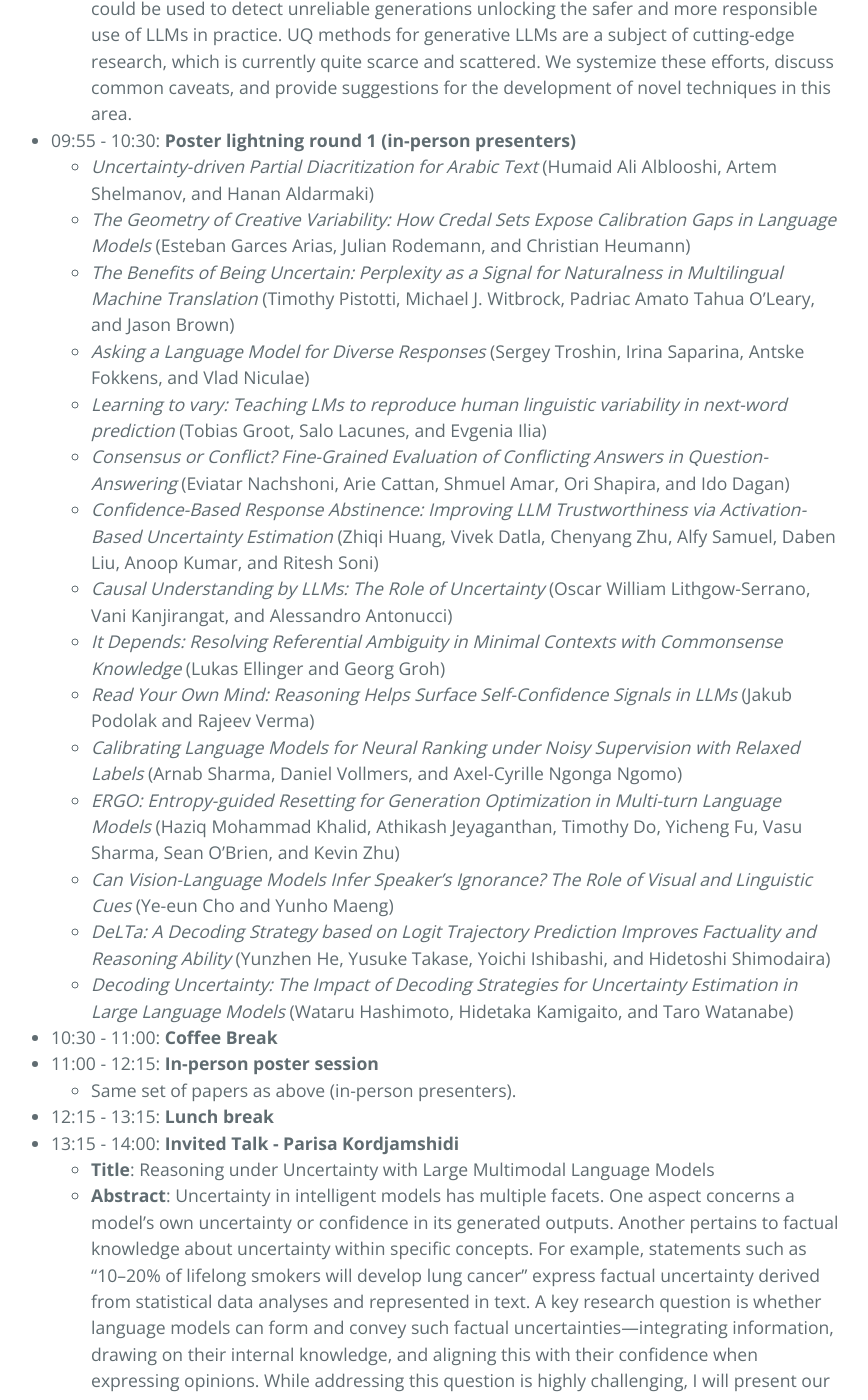
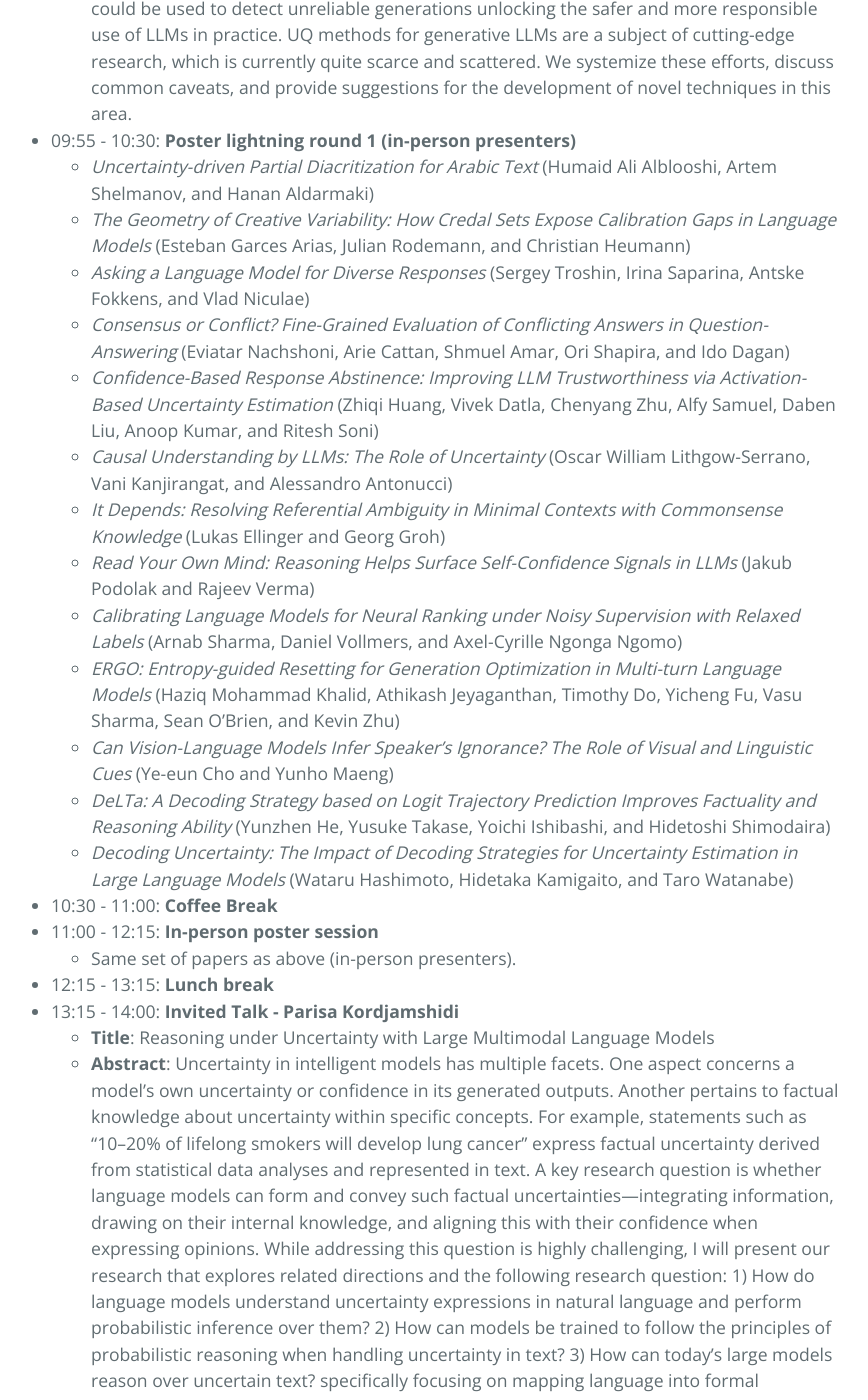
Before and after one commit to uncertainlp/uncertainlp.github.io, a Jekyll site: the page built from program.md, in a window 1280 px wide and 1400 px high, scrolled down 1220 px. Shown: the whole window, without its empty margins (213-1081 px from the left). Built offline with Jekyll 4.4.1, drawn with Linux system fonts in a browser that asks for light colours; some of the changed text lies outside the part shown.

Commit message:
update program

```diff
--- a/program.md
+++ b/program.md
@@ -13,9 +13,7 @@
 - 09:55 - 10:30: **Poster lightning round 1 (in-person presenters)**
   - *Uncertainty-driven Partial Diacritization for Arabic Text* (Humaid Ali Alblooshi, Artem Shelmanov, and Hanan Aldarmaki)
   - *The Geometry of Creative Variability: How Credal Sets Expose Calibration Gaps in Language Models* (Esteban Garces Arias, Julian Rodemann, and Christian Heumann)
-  - *The Benefits of Being Uncertain: Perplexity as a Signal for Naturalness in Multilingual Machine Translation* (Timothy Pistotti, Michael J. Witbrock, Padriac Amato Tahua O'Leary, and Jason Brown)
   - *Asking a Language Model for Diverse Responses* (Sergey Troshin, Irina Saparina, Antske Fokkens, and Vlad Niculae)
-  - *Learning to vary: Teaching LMs to reproduce human linguistic variability in next-word prediction* (Tobias Groot, Salo Lacunes, and Evgenia Ilia)
   - *Consensus or Conflict? Fine-Grained Evaluation of Conflicting Answers in Question-Answering* (Eviatar Nachshoni, Arie Cattan, Shmuel Amar, Ori Shapira, and Ido Dagan)
   - *Confidence-Based Response Abstinence: Improving LLM Trustworthiness via Activation-Based Uncertainty Estimation* (Zhiqi Huang, Vivek Datla, Chenyang Zhu, Alfy Samuel, Daben Liu, Anoop Kumar, and Ritesh Soni)
   - *Causal Understanding by LLMs: The Role of Uncertainty* (Oscar William Lithgow-Serrano, Vani Kanjirangat, and Alessandro Antonucci)
```
Also changed, not shown: other parts of program.md (+2 -0 lines).
